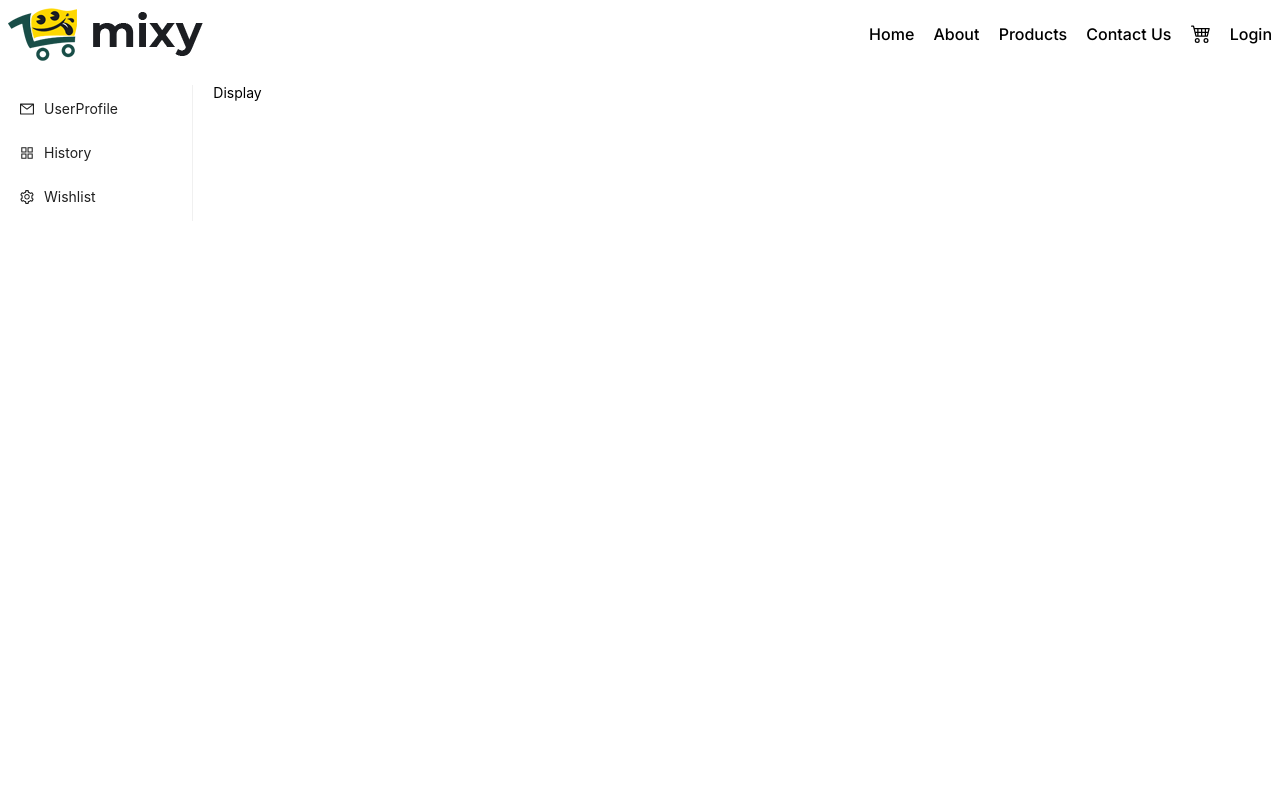
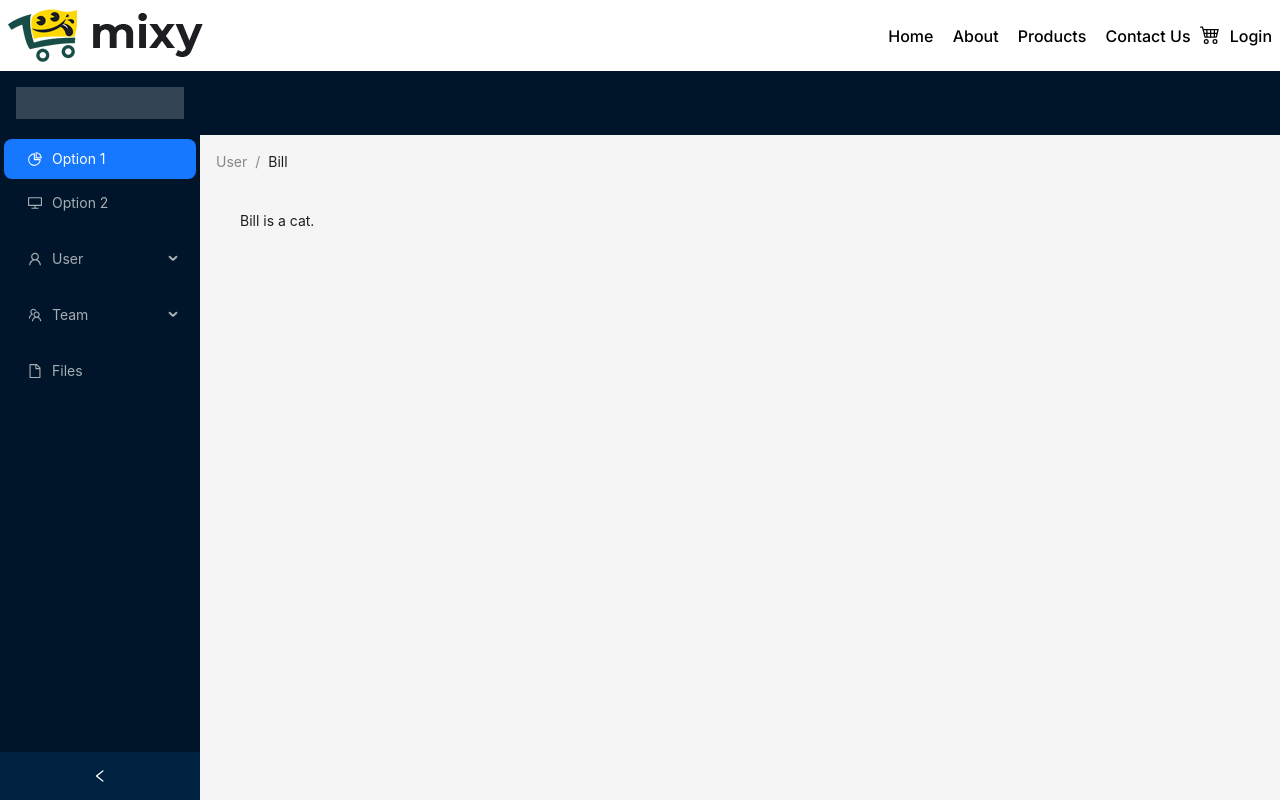
Before and after one commit to Jahid0178/mixy-ecommerce-client, a Next.js app: page /user in a window 1280 px wide. Shown: the top 800 px of the page. Built offline with nearby package versions, Linux system fonts and the light colour scheme.

Commit message:
footer not render in user pages

```diff
--- a/src/components/Navbar/Navbar.jsx
+++ b/src/components/Navbar/Navbar.jsx
@@ -6,6 +6,7 @@ import styles from "./style.module.css";
 import { AiOutlineMenu } from "react-icons/ai";
 import { FiLogIn } from "react-icons/fi";
 import { BsCart4 } from "react-icons/bs";
+import { useSelector } from "react-redux";
 
 const navigationLinks = [
   {
@@ -24,23 +25,15 @@ const navigationLinks = [
     title: "Contact Us",
     to: "/contact",
   },
-  {
-    title: "",
-    to: "/cart",
-    icons: <BsCart4 size={20} />,
-  },
-  {
-    title: "Login",
-    to: "/login",
-  },
 ];
 
 const Navbar = () => {
   const [active, setActive] = useState(false);
-  console.log(active);
+  const { currentUser } = useSelector((state) => state.user);
+  console.log(currentUser);
   return (
     <>
-      <nav>
+      <nav className={styles.mainNav}>
         <div className="container">
           <div className={styles.navbarContainer}>
             <Image
@@ -66,6 +59,18 @@ const Navbar = () => {
                   </li>
                 );
               })}
+              <li>
+                <Link href="/cart">
+                  <BsCart4 size={20} style={{ color: "000" }} />
+                </Link>
+              </li>
+              <li className={styles.navbarLists}>
+                {currentUser.length ? (
+                  <Link href="/user">Profile</Link>
+                ) : (
+                  <Link href="/login">Login</Link>
+                )}
+              </li>
             </ul>
           </div>
 
--- a/src/components/Navbar/style.module.css
+++ b/src/components/Navbar/style.module.css
@@ -1,3 +1,12 @@
+.mainNav {
+  position: sticky;
+  top: 0;
+  left: 0;
+  right: 0;
+  background: #fff;
+  z-index: 9999;
+}
+
 .navbarContainer {
   display: flex;
   justify-content: space-between;
@@ -54,6 +63,7 @@
     background: #fff;
     width: 100vw;
     height: 100vh;
+    overflow-y: auto;
   }
 
   .navbarLists {
--- a/src/layouts/Main/Main.js
+++ b/src/layouts/Main/Main.js
@@ -1,14 +1,14 @@
+import { useRouter } from "next/router";
 import Footer from "../../components/Footer/Footer";
 import Navbar from "../../components/Navbar/Navbar";
 
 const Main = ({ children }) => {
+  const { pathname } = useRouter();
   return (
     <div>
       <Navbar />
       {children}
-      <footer>
-        <Footer />
-      </footer>
+      <footer>{pathname === "/user" ? null : <Footer />}</footer>
     </div>
   );
 };
--- a/src/pages/user/index.js
+++ b/src/pages/user/index.js
@@ -1,10 +1,14 @@
-import React from "react";
-import { Col, Menu, Row } from "antd";
+import React, { useState } from "react";
 import {
-  AppstoreOutlined,
-  MailOutlined,
-  SettingOutlined,
+  FileOutlined,
+  PieChartOutlined,
+  UserOutlined,
+  DesktopOutlined,
+  TeamOutlined,
 } from "@ant-design/icons";
+import { Breadcrumb, Layout, Menu, theme } from "antd";
+import Head from "next/head";
+const { Header, Content, Footer, Sider } = Layout;
 
 function getItem(label, key, icon, children) {
   return {
@@ -16,24 +20,90 @@ function getItem(label, key, icon, children) {
 }
 
 const items = [
-  getItem("UserProfile", "profile", <MailOutlined />),
-  getItem("History", "history", <AppstoreOutlined />),
-  getItem("Wishlist", "wishlist", <SettingOutlined />),
+  getItem("Option 1", "1", <PieChartOutlined />),
+  getItem("Option 2", "2", <DesktopOutlined />),
+  getItem("User", "sub1", <UserOutlined />, [
+    getItem("Tom", "3"),
+    getItem("Bill", "4"),
+    getItem("Alex", "5"),
+  ]),
+  getItem("Team", "sub2", <TeamOutlined />, [
+    getItem("Team 1", "6"),
+    getItem("Team 2", "8"),
+  ]),
+  getItem("Files", "9", <FileOutlined />),
 ];
 
 const UserProfile = () => {
+  const [collapsed, setCollapsed] = useState(false);
   return (
     <>
-      <section>
-        <Row gutter={[20, 20]} style={{ width: "100%", height: "100vh" }}>
-          <Col sm={24} md={12} lg={4} style={{ width: "100%" }}>
-            <Menu style={{ width: "100%" }} items={items} />
-          </Col>
-          <Col sm={24} md={12} lg={20} style={{ width: "100%" }}>
-            Display
-          </Col>
-        </Row>
-      </section>
+      <Head>
+        <title>User Profile</title>
+        <link rel="icon" href="/favicon.ico" />
+        <meta name="viewport" content="width=device-width, initial-scale=1.0" />
+      </Head>
+      <Layout
+        style={{
+          minHeight: "100vh",
+        }}
+      >
+        <Sider
+          collapsible
+          collapsed={collapsed}
+          onCollapse={(value) => setCollapsed(value)}
+        >
+          <div
+            style={{
+              height: 32,
+              margin: 16,
+              background: "rgba(255, 255, 255, 0.2)",
+            }}
+          />
+          <Menu
+            theme="dark"
+            defaultSelectedKeys={["1"]}
+            mode="inline"
+            items={items}
+          />
+        </Sider>
+        <Layout className="site-layout">
+          <Header
+            style={{
+              padding: 0,
+            }}
+          />
+          <Content
+            style={{
+              margin: "0 16px",
+            }}
+          >
+            <Breadcrumb
+              style={{
+                margin: "16px 0",
+              }}
+            >
+              <Breadcrumb.Item>User</Breadcrumb.Item>
+              <Breadcrumb.Item>Bill</Breadcrumb.Item>
+            </Breadcrumb>
+            <div
+              style={{
+                padding: 24,
+                minHeight: 360,
+              }}
+            >
+              Bill is a cat.
+            </div>
+          </Content>
+          <Footer
+            style={{
+              textAlign: "center",
+            }}
+          >
+            Ant Design ©2023 Created by Ant UED
+          </Footer>
+        </Layout>
+      </Layout>
     </>
   );
 };
--- a/src/styles/globals.css
+++ b/src/styles/globals.css
@@ -43,10 +43,6 @@ ul li {
 input {
   outline: none;
   color: #000;
-}
-
-section {
-  padding: 1rem 0;
 }
 
 .container {
```
